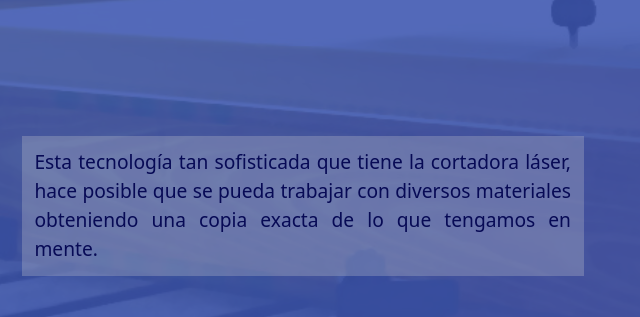
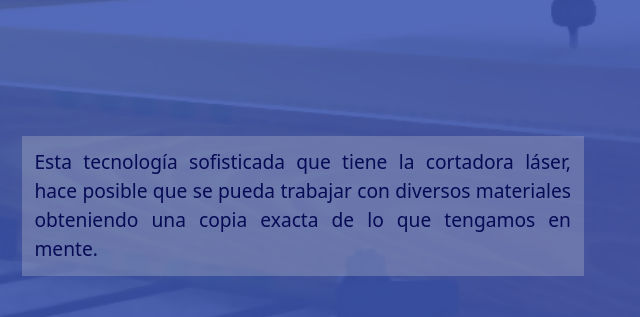
Before and after one commit to FranciscoFernandezMatos/DecorteCNC.FernandezMatos, a website: page index.html in a window 1280 px wide. Shown: the part 1300-1617 px from the top of the page, 48-688 px from the left. Drawn offline with nearby package versions, Linux system fonts and the light colour scheme.

Commit message:
Cambios keywords  en index.html

```diff
--- a/index.html
+++ b/index.html
@@ -69,7 +69,7 @@
         <section class="mainSectionContainer">
             <h2 class="mainSectionContainer__tituloLaser">Laser 3D</h2>
             <img class="mainSectionContainer__imagenLaser" src="../DecorteCNC.FernandezMatos/Imagenes/Laser-cutting.jpg" alt="Servicio de corte con Laser CNC">
-            <p class="mainSectionContainer__pLaser">Esta tecnología tan sofisticada que tiene la cortadora láser, hace posible que se pueda trabajar con diversos materiales obteniendo una copia exacta de lo que tengamos en mente.</p>
+            <p class="mainSectionContainer__pLaser">Esta tecnología sofisticada que tiene la cortadora láser, hace posible que se pueda trabajar con diversos materiales obteniendo una copia exacta de lo que tengamos en mente.</p>
             </section>
         <section class="mainSectionContainer">
             <h2 class="mainSectionContainer__tituloDiseno">Diseño</h2>
```
